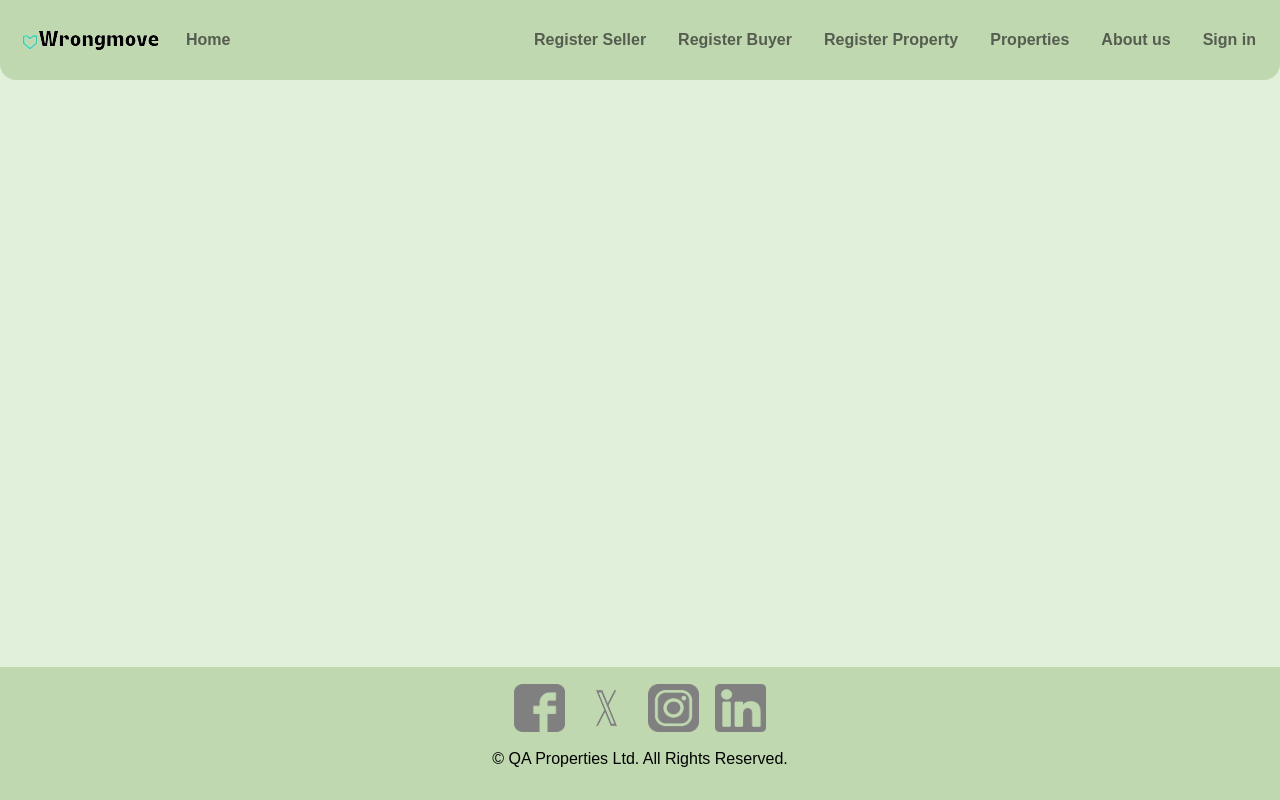
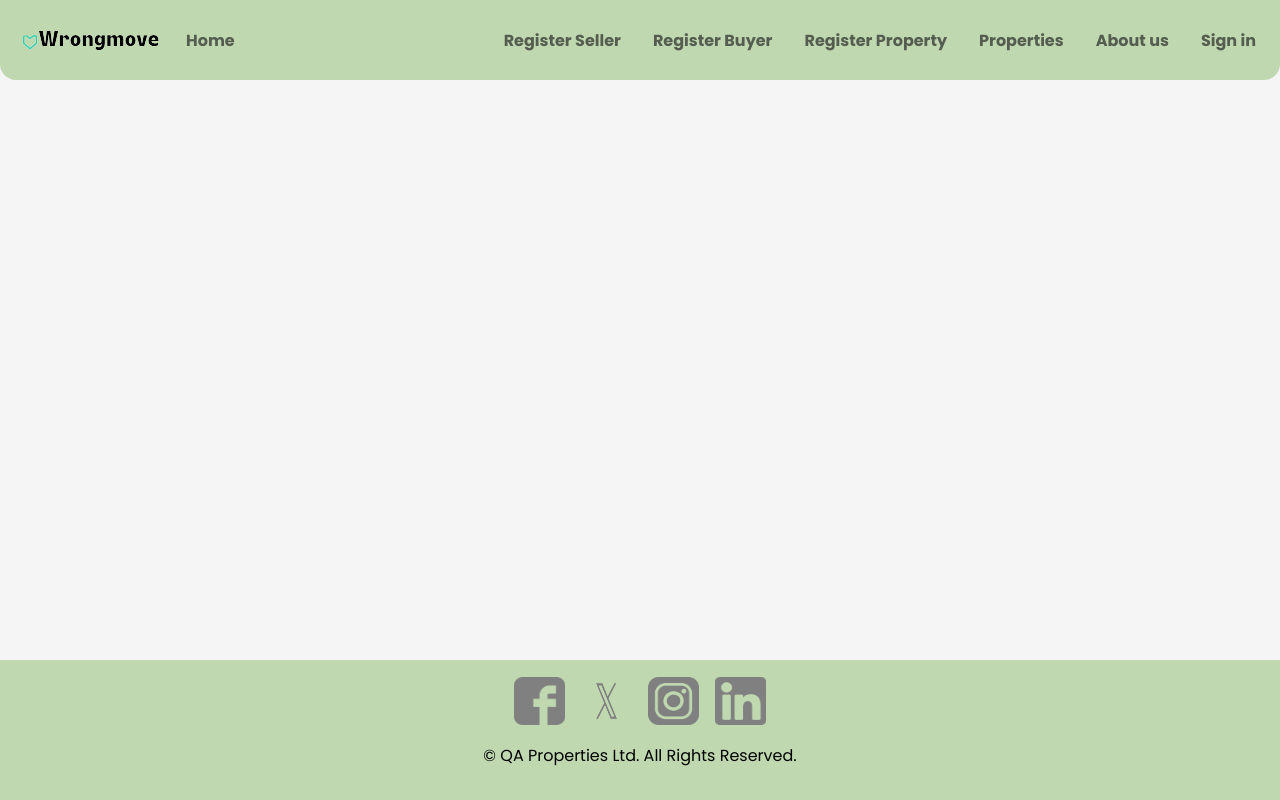
Before and after one commit to starwarsjedi321/GroupProject, a React (Create React App) app in the folder groupproject/: page / in a window 1280 px wide. Built offline with nearby package versions, Linux system fonts and the light colour scheme.

Commit message:
Change font and weight

```diff
--- a/groupproject/src/styles/layout.css
+++ b/groupproject/src/styles/layout.css
@@ -1,3 +1,4 @@
+@import url('https://fonts.googleapis.com/css2?family=Poppins:ital,wght@0,100;0,200;0,300;0,400;0,500;0,600;0,700;0,800;0,900;1,100;1,200;1,300;1,400;1,500;1,600;1,700;1,800;1,900&display=swap');
 /* General CSS styles for the website */
 /* Common attributes are added in groups at the top */
 /* Specific attributes are added toward the end of the page */
@@ -5,7 +6,7 @@
     display: flex;
     height: 100vh;
     width: 100vw;
-    font-family: sans-serif;
+    font-family: "Poppins";
 }
 
 nav, main {
@@ -18,7 +19,7 @@
 
 .layoutHeader {
     min-height: 10%;
-    background-color: #E1F0DA;
+    background-color: whitesmoke;
 }
 
 header, footer, li, a {
@@ -58,10 +59,14 @@
     flex: auto;
 }
 
+li > a {
+    font-weight: 700;
+}
+
 a {
     border-radius: 0.5em;
     padding: 0.5em;
-    font-weight: 750;
+    font-weight: 500;
     color: #555D50;
     text-decoration: none;
 }
@@ -74,7 +79,7 @@
 
 main {
     flex: auto;
-    background-color: #E1F0DA;
+    background-color: whitesmoke;
     padding: 0 15% 0 15%;
 }
 
```
